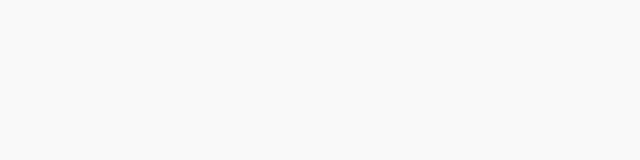
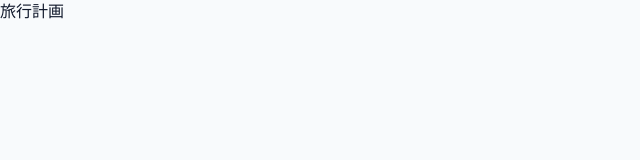
Before and after one commit to Sea-cl0g/PinTrip, a React (Vite) app: page /plans in a window 1280 px wide. Shown: the top 160 px of the page, without its empty margins (0-640 px from the left). Built offline with nearby package versions, Linux system fonts and the light colour scheme; a web font is replaced by a local one.

Commit message:
add: 仮ページを追加

```diff
--- a/src/App.tsx
+++ b/src/App.tsx
@@ -1,6 +1,16 @@
+import { createBrowserRouter, RouterProvider } from "react-router";
+import TopPage from "./pages/TopPage";
+import PinsPage from "./pages/PinsPage";
+import PlansPage from "./pages/PlansPage";
+import SettingsPage from "./pages/SettingsPage";
+
+const router = createBrowserRouter([
+  { path: "/", element: <TopPage /> },
+  { path: "/posts", element: <PinsPage /> },
+  { path: "/plans", element: <PlansPage /> },
+  { path: "/settings", element: <SettingsPage /> },
+]);
+
 export default function App() {
-  return (
-    <>
-    </>
-  )
+  return <RouterProvider router={router} />;
 }
--- /dev/null
+++ b/src/pages/PinsPage.tsx
@@ -0,0 +1,7 @@
+export default function PinsPage() {
+  return (
+    <main>
+      <h1>投稿一覧</h1>
+    </main>
+  );
+}
--- /dev/null
+++ b/src/pages/PlansPage.tsx
@@ -0,0 +1,7 @@
+export default function PlansPage() {
+  return (
+    <main>
+      <h1>旅行計画</h1>
+    </main>
+  );
+}
--- /dev/null
+++ b/src/pages/SettingsPage.tsx
@@ -0,0 +1,7 @@
+export default function SettingsPage() {
+  return (
+    <main>
+      <h1>設定</h1>
+    </main>
+  );
+}
--- /dev/null
+++ b/src/pages/TopPage.tsx
@@ -0,0 +1,7 @@
+export default function TopPage() {
+  return (
+    <main>
+      <h1>マップ</h1>
+    </main>
+  );
+}
```
